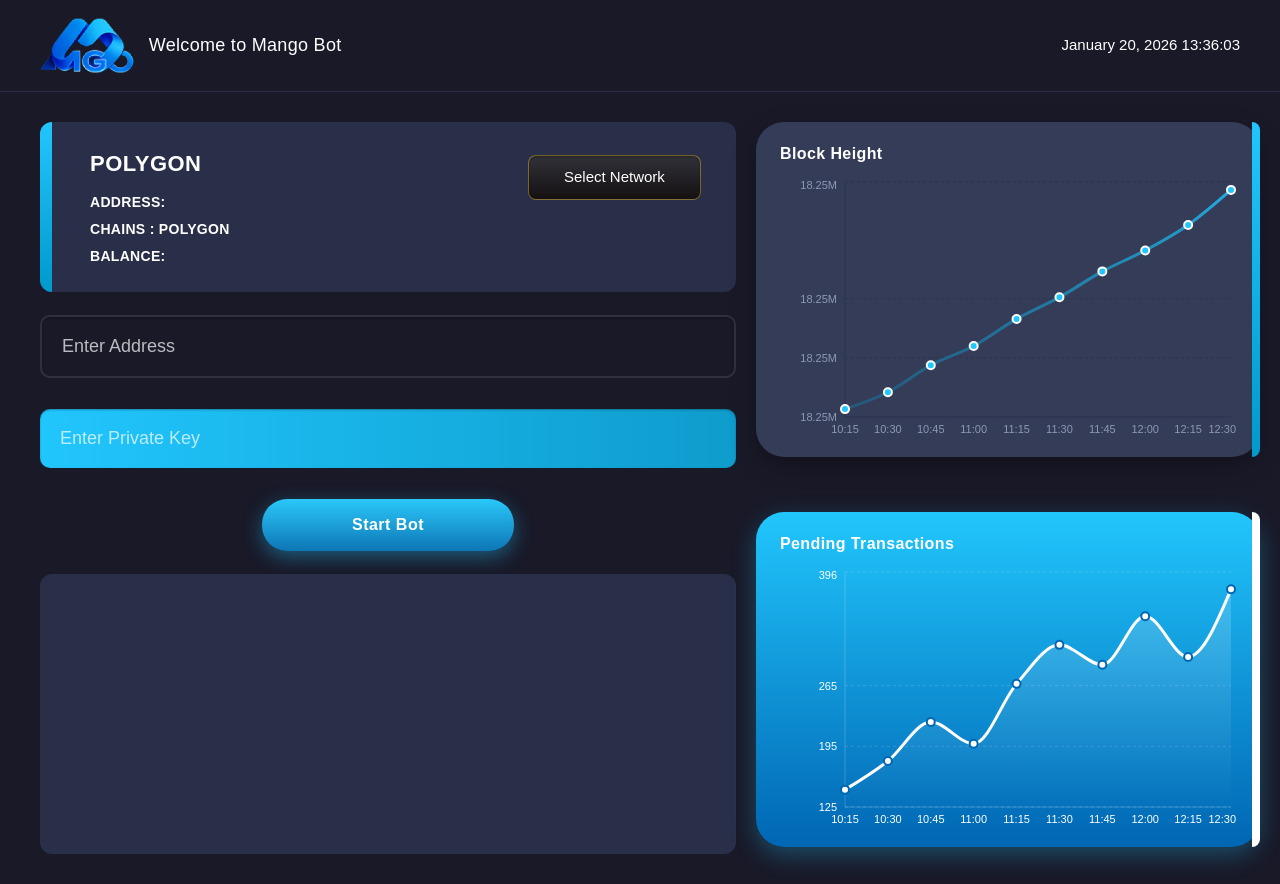
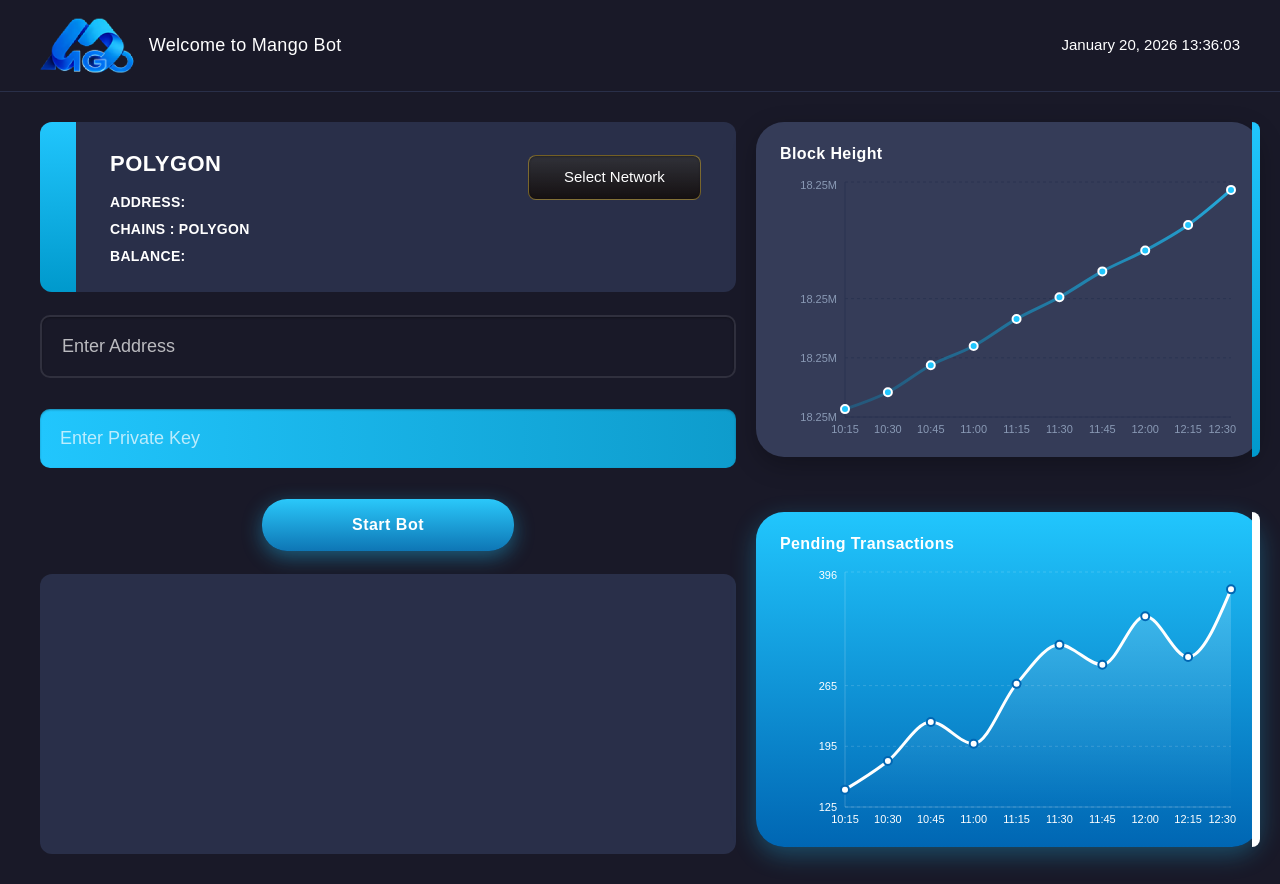
Before and after one commit to MuzammalRamzan/Marlinn-Frontend, a React (Vite) app: page /user in a window 1280 px wide. Built offline with nearby package versions, Linux system fonts and the light colour scheme.

Commit message:
Updated Hero.jsx

```diff
--- a/src/Compounent/Hero/Hero.jsx
+++ b/src/Compounent/Hero/Hero.jsx
@@ -350,12 +350,12 @@ function Hero() {
                 left: 0,
                 top: 0,
                 bottom: 0,
-                width: '12px',
+                width: '36px',
                 background: 'linear-gradient(180deg, #21C6FD 0%, #0099CC 100%)',
                 borderRadius: '12px 0 0 12px'
               }}></div>
 
-              <div style={{ marginLeft: '30px', flex: 1 }}>
+              <div style={{ marginLeft: '50px', flex: 1 }}>
                 <div style={{
                   color: '#ffffff',
                   fontSize: '22px',
```
